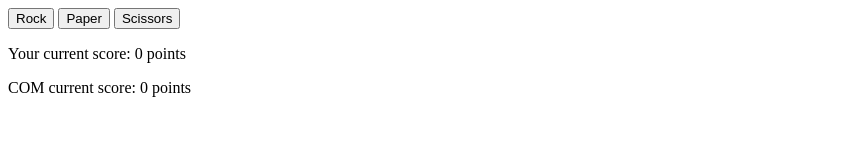
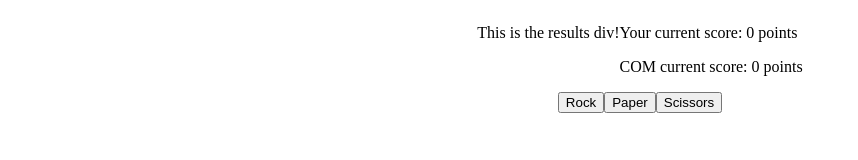
Before and after one commit to DanielTheFletch/odin-rock-paper-scissors, a plain HTML site: page index.html in a window 1280 px wide. Shown: the whole page, without its empty margins (0-858 px from the left). Drawn offline with Linux system fonts and the light colour scheme.

Commit message:
Lay foundations for page layout

```diff
--- a/index.html
+++ b/index.html
@@ -8,19 +8,25 @@
     <meta charset="UTF-8">
     <meta name="viewport" content="width=device-width, initial-scale=1.0">
     <title>JS Rock Paper Scissors</title>
+
+    <link rel="stylesheet" href="./styles.css">
     <script src="./script.js" defer></script>
   </head>
 
   <body>
-    <div class="log"></div>
-    <div>
+    <div class="container">
+      <div class="results">
+        <p>This is the results div!</p>
+      </div>
+      <div class="scores">
+        <p>Your current score: <span class="score" id="player-score">0</span> points</p>
+        <p>COM current score: <span class="score" id="computer-score">0</span> points</p>
+      </div>
+    </div>
+    <div class="choices">
       <button class="rps-choice">Rock</button>
       <button class="rps-choice">Paper</button>
       <button class="rps-choice">Scissors</button>
     </div>
-    <div>
-      <p>Your current score: <span class="score" id="player-score">0</span> points</p>
-      <p>COM current score: <span class="score" id="computer-score">0</span> points</p>
-    </div>
   </body>
 </html>
--- a/styles.css
+++ b/styles.css
@@ -4,4 +4,13 @@
     Rock Paper Scissors
 */
 
-/* styles to be added */
+
+.choices {
+  display: flex;
+  justify-content: center;
+}
+
+.container {
+  display: flex;
+  justify-content: center;
+}
```
